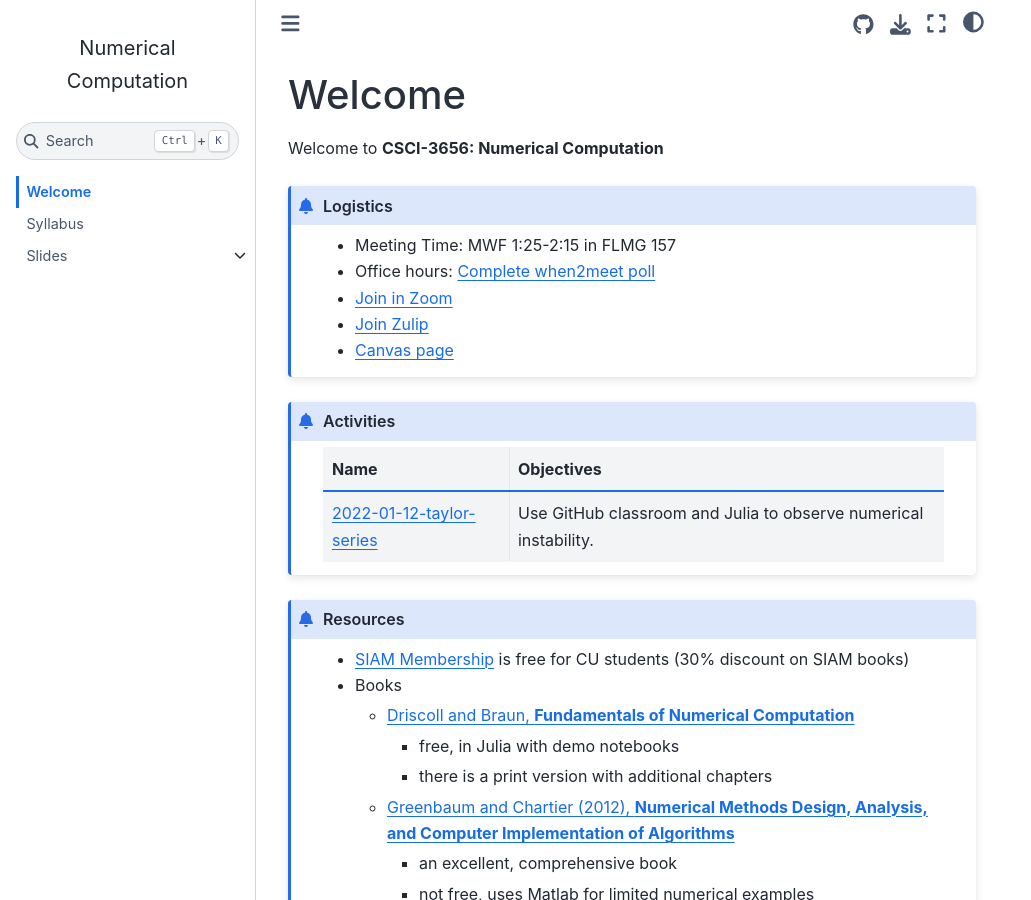
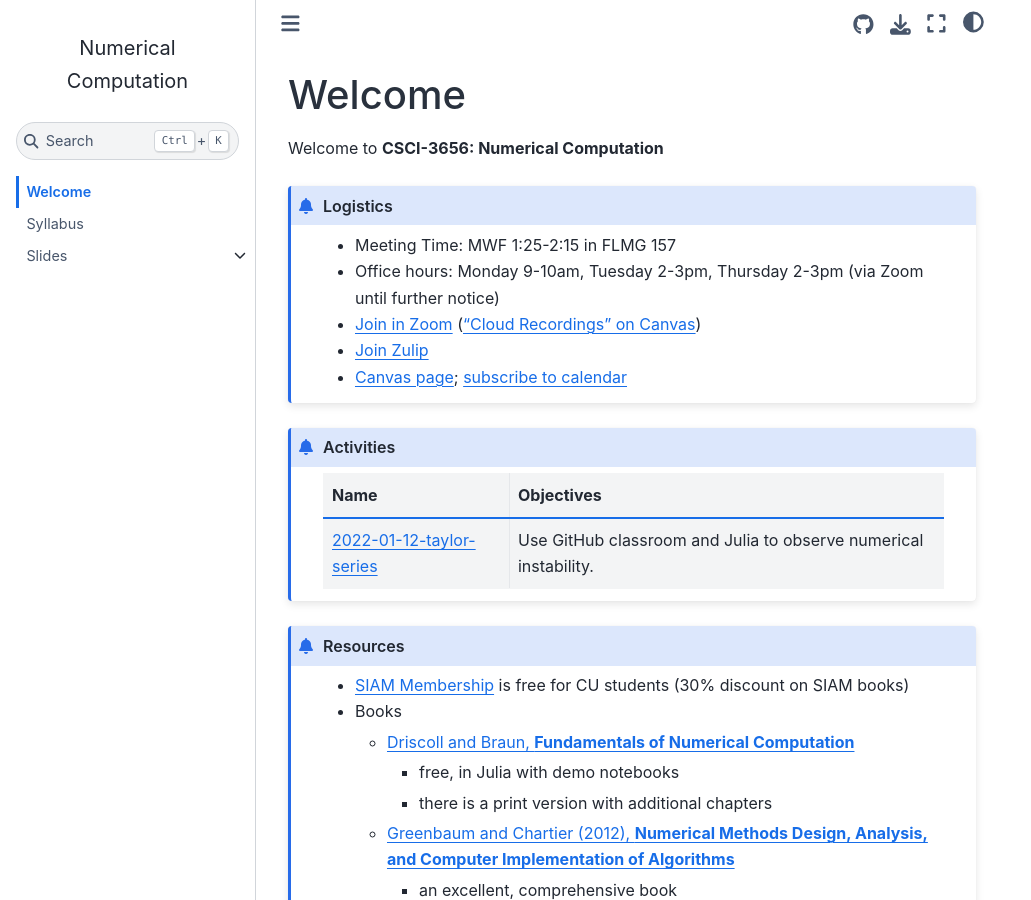
Before and after one commit to cu-numcomp/spring22, a Jupyter Book: the page built from index.md, in a window 1280 px wide and 900 px high. Shown: the whole window, without its empty margins (0-1031 px from the left). Built offline with Jupyter Book 1.0.4 settings and Sphinx 7.4.7 and the Sphinx Book theme 1.1.4, drawn with Linux system fonts in a browser that asks for light colours; pages that are not in the unit, such as notebooks, are missing from menus.

Commit message:
Add office hours and cloud recodings link

```diff
--- a/index.md
+++ b/index.md
@@ -4,10 +4,10 @@ Welcome to **CSCI-3656: Numerical Computation**
 
 :::{admonition} Logistics
 * Meeting Time: MWF 1:25-2:15 in FLMG 157
-* Office hours: [Complete when2meet poll](https://www.when2meet.com/?14081593-m9NMR)
-* [Join in Zoom](https://cuboulder.zoom.us/j/95889180311)
+* Office hours: Monday 9-10am, Tuesday 2-3pm, Thursday 2-3pm (via Zoom until further notice)
+* [Join in Zoom](https://cuboulder.zoom.us/j/95889180311) (["Cloud Recordings" on Canvas](https://canvas.colorado.edu/courses/80290/external_tools/16942))
 * [Join Zulip](https://cu-numcomp.zulipchat.com/join/2hpdkyspe5pii6mep3yl76qm/)
-* [Canvas page](https://canvas.colorado.edu/courses/80290)
+* [Canvas page](https://canvas.colorado.edu/courses/80290); [subscribe to calendar](https://canvas.colorado.edu/feeds/calendars/user_4BGOOsyWtr2qrHusl0uZsJ4yvJ8hMBHf7u1Bm751.ics)
 :::
 
 ::::{admonition} Activities
```
Also changed, not shown: 1 other file.
